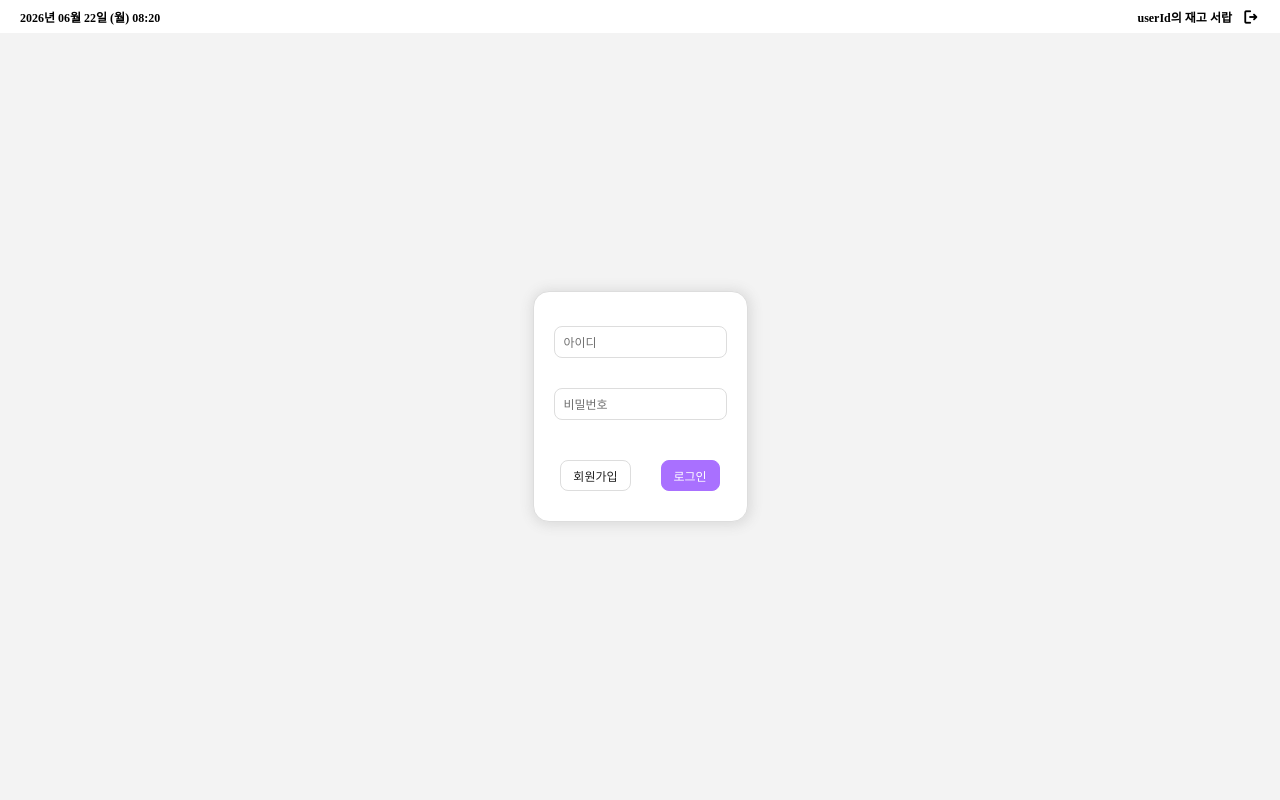
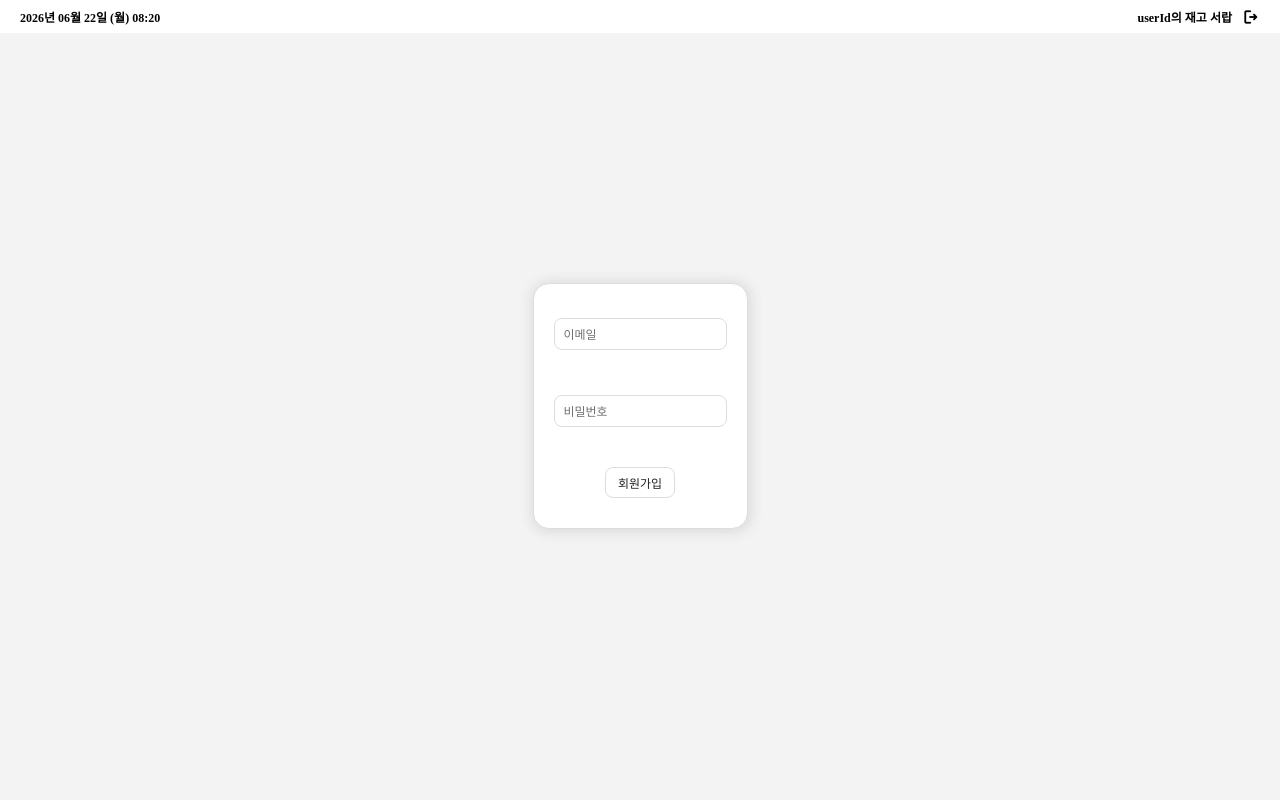
Before and after one commit to Jihana030/inventory_manager, a React (Vite) app: page / in a window 1280 px wide. Shown: the top 800 px of the page. Built offline with nearby package versions, Linux system fonts and the light colour scheme.

Commit message:
signup ing

```diff
--- a/package.json
+++ b/package.json
@@ -13,7 +13,9 @@
     "@supabase/supabase-js": "^2.108.2",
     "dayjs": "^1.11.21",
     "react": "^19.2.6",
-    "react-dom": "^19.2.6"
+    "react-dom": "^19.2.6",
+    "react-hook-form": "^7.80.0",
+    "react-toastify": "^11.1.0"
   },
   "devDependencies": {
     "@eslint/js": "^10.0.1",
--- a/src/App.tsx
+++ b/src/App.tsx
@@ -24,6 +24,10 @@ function App() {
     * 세 컴포넌트 모두 바깥 스타일 동일,
     * 목록의 썸네일 스타일(재고, 안전재고) - 그리드로 클릭 전엔 4개씩 한 줄, 클릭해서 상세 나오면 2개씩 한 줄,
     * 상세 form, 등록 form
+
+    추후 업뎃 후보
+    1. 재고 엑셀 출력
+    2. 검색...?
     * */
     return (
         <div>
--- a/src/component/Join.tsx
+++ b/src/component/Join.tsx
@@ -1,23 +1,71 @@
+import {supabase} from "../lib/supabase.ts";
+import {useForm} from "react-hook-form";
+import {useState} from "react";
+import {ToastContainer} from "react-toastify";
+import 'react-toastify/dist/ReactToastify.css';
+import {showErrToast, showToast} from "../lib/toast.ts";
 
 export default function Join () {
+    const [authError, setAuthError] = useState<string>("");
+    // rhf
+    type Inputs = {
+        email : string;
+        password : string;
+    }
+    const {register, handleSubmit, formState: { errors }} = useForm<Inputs>();
+    // 회원가입
+    const onSignUp = async (data: Inputs)=>{
+        setAuthError("");
+        try {
+            const {error} = await supabase.auth.signUp({
+                email : data.email,
+                password : data.password,
+            })
+
+            //이미 가입한 회원
+            if(error){
+                setAuthError(error.message);
+                return;
+            }
+
+            showToast("회원가입에 성공했습니다!")
+
+            console.log(data);
+        } catch (err) {
+            console.error(err)
+            showErrToast("회원가입에 실패했습니다 ㅜㅜ")
+        }
+
+    }
+
     return (
         <div className="user_join">
-            <div>
+            <form onSubmit={handleSubmit(onSignUp)}>
                 <div className="join_input_box">
                     <div className="input_box">
-                        <input type="text" id="join_id" placeholder=""/>
-                        <label htmlFor="join_id">아이디</label>
+                        <input type="text" id="join_id" placeholder="" defaultValue={""} {...register("email", {required: "이메일 주소를 입력해주세요.", pattern:{value:/^[a-zA-Z0-9+-|_.]+@[a-zA-Z0-9-]+\.[a-zA-Z0-9-.]+$/, message: "올바른 이메일 형식을 작성해주세요."}})}/>
+                        <label htmlFor="join_id">이메일</label>
+                        {errors.email && (
+                            <p className="err_msg">{errors.email.message}</p>
+                        )}
+                        {authError && (
+                            <p className="err_msg">{authError}</p>
+                        )}
                     </div>
                     <div className="input_box">
-                        <input type="password" id="join_pw" placeholder=""/>
+                        <input type="password" id="join_pw" placeholder="" defaultValue={""} {...register("password", {required: "비밀번호를 입력해주세요.", minLength:{value:6, message:"비밀번호는 최소 6자 입니다."}})}/>
                         <label htmlFor="join_pw">비밀번호</label>
+                        {errors.password && (
+                            <p className="err_msg">{errors.password.message}</p>
+                        )}
                     </div>
                 </div>
                 <div className="join_btn_box">
                     <button>회원가입</button>
-                    <button className="btn_p">로그인</button>
+                    {/*<button type="submit" className="btn_p">로그인</button>*/}
                 </div>
-            </div>
+            </form>
+            <ToastContainer position="top-center" theme="colored" />
         </div>
     )
 }
--- a/src/index.css
+++ b/src/index.css
@@ -166,7 +166,7 @@ header  {
     display: flex;
     justify-content: center;
     align-items: center;
-    > div {
+    > form {
         width: fit-content;
         display: flex;
         flex-direction: column;
@@ -181,7 +181,7 @@ header  {
     }
     .join_input_box, .join_btn_box {
         display: flex;
-        gap: 3rem;
+        gap: 4.5rem;
     }
     .join_input_box {
         flex-direction: column;
@@ -210,6 +210,14 @@ header  {
                 transform: translateY(0);
             }
         }
+    }
+    .err_msg {
+        font-size: 1.2rem;
+        font-weight: 700;
+        color: var(--red);
+        position: absolute;
+        bottom: -1.7rem;
+        left: 0.5rem;
     }
 }
 
--- /dev/null
+++ b/src/lib/toast.ts
@@ -0,0 +1,30 @@
+import {Bounce, toast} from "react-toastify";
+
+// basic toast
+export const showToast = (message: string) => {
+    return toast.success(message, {
+        position: 'top-center',
+        autoClose: 5000,
+        hideProgressBar: false,
+        closeOnClick: true,
+        pauseOnHover: true,
+        draggable: true,
+        progress: undefined,
+        theme: 'colored',
+        transition: Bounce,
+    })
+}
+
+export const showErrToast = (message: string) => {
+    return toast.error(message, {
+        position: 'top-center',
+        autoClose: 5000,
+        hideProgressBar: false,
+        closeOnClick: true,
+        pauseOnHover: true,
+        draggable: true,
+        progress: undefined,
+        theme: 'colored',
+        transition: Bounce,
+    })
+}
```
Also changed, not shown: 1 other file (tests, documents, lock files or other folders).
